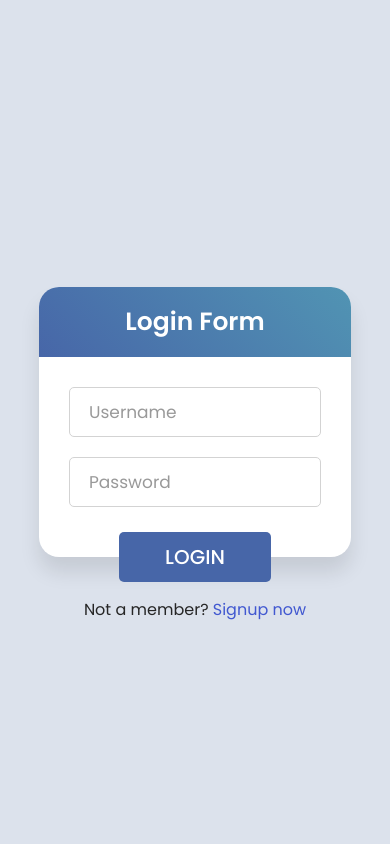
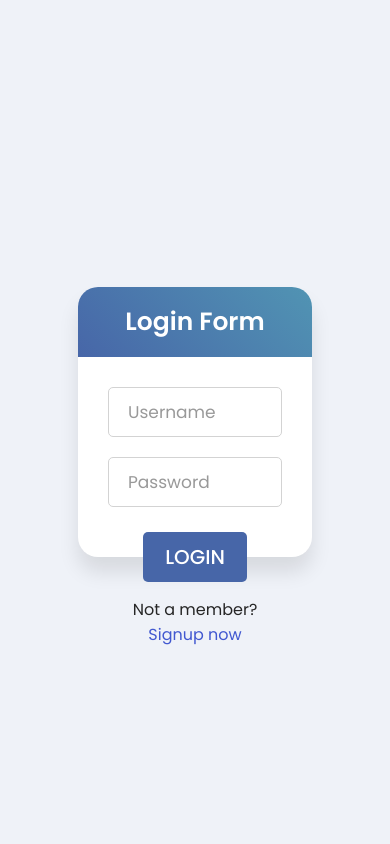
Before and after one commit to AmrutaKoshe/Project-Planner, a PHP site: page /login.php in a window 390 px wide. Run offline with PHP 8.4, Linux system fonts and the light colour scheme.

Commit message:
Updated login.css

```diff
--- a/css/login.css
+++ b/css/login.css
@@ -14,7 +14,7 @@ html,body{
   background-color: #eff2f8;
   background-image: url('images/birddbgg.jpg');
   background-repeat: no-repeat;
-  background-size: auto 100%;
+  background-size: cover;
   /* background: linear-gradient(-135deg, #c850c0, #4158d0); */
 }
 ::selection{
@@ -153,15 +153,32 @@ form .pass-link a:hover,
 form .signup-link a:hover{
   text-decoration: underline;
 }
+/* Comment*/
+
+@media screen and (max-width: 1024px){
+  .wrapper{
+    margin-left: 0%;
+    width: 40%;
+    height: 270px;
+    background: #fff;
+    border-radius: 20px;
+    box-shadow: 0px 15px 20px rgba(0,0,0,0.1);
+  }
+  html,body{
+    background-image: none;
+  }
+}
 
 @media screen and (max-width: 768px){
   .wrapper{
     margin-left: 0%;
-    width: 80%;
+    width: 60%;
+    height: 270px;
+    background: #fff;
+    border-radius: 20px;
+    box-shadow: 0px 15px 20px rgba(0,0,0,0.1);
   }
-
-  body{
+  html,body{
     background-image: none;
-    background-color: #dce2ec;
   }
 }
```
